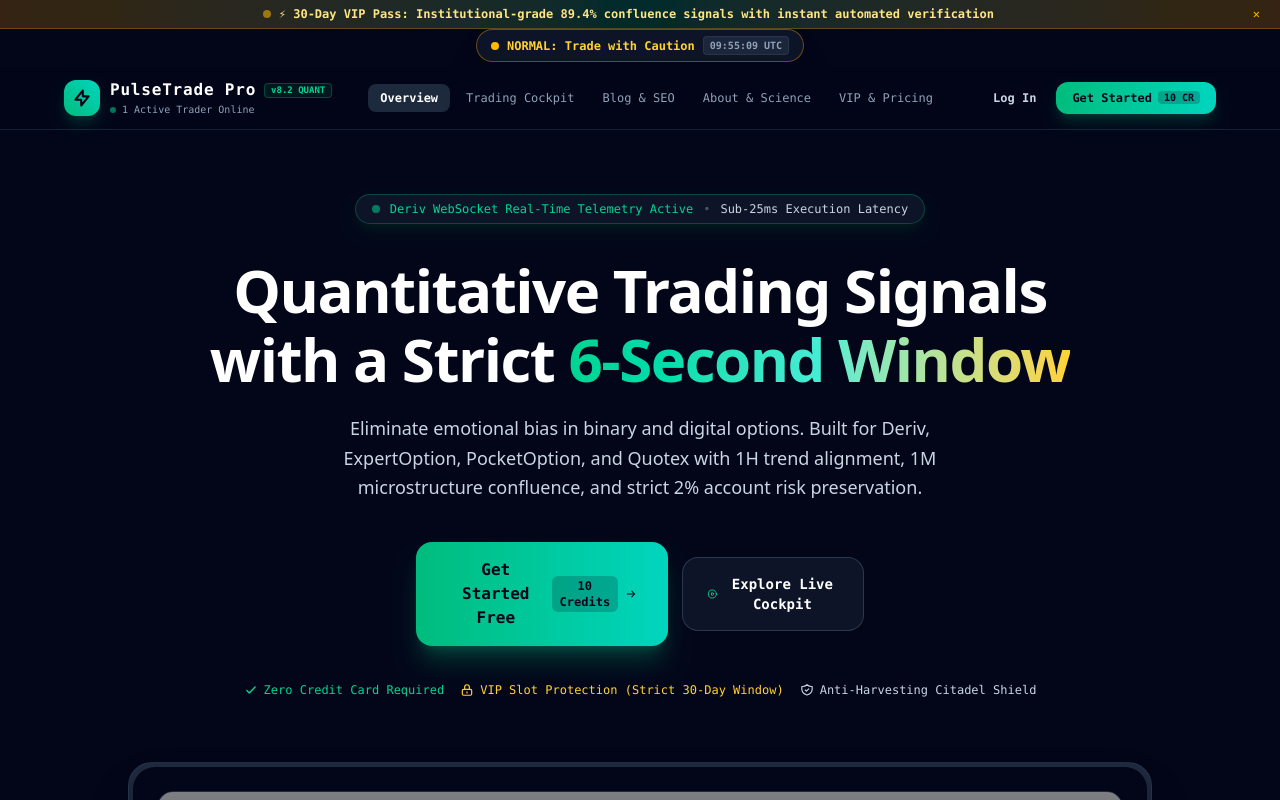
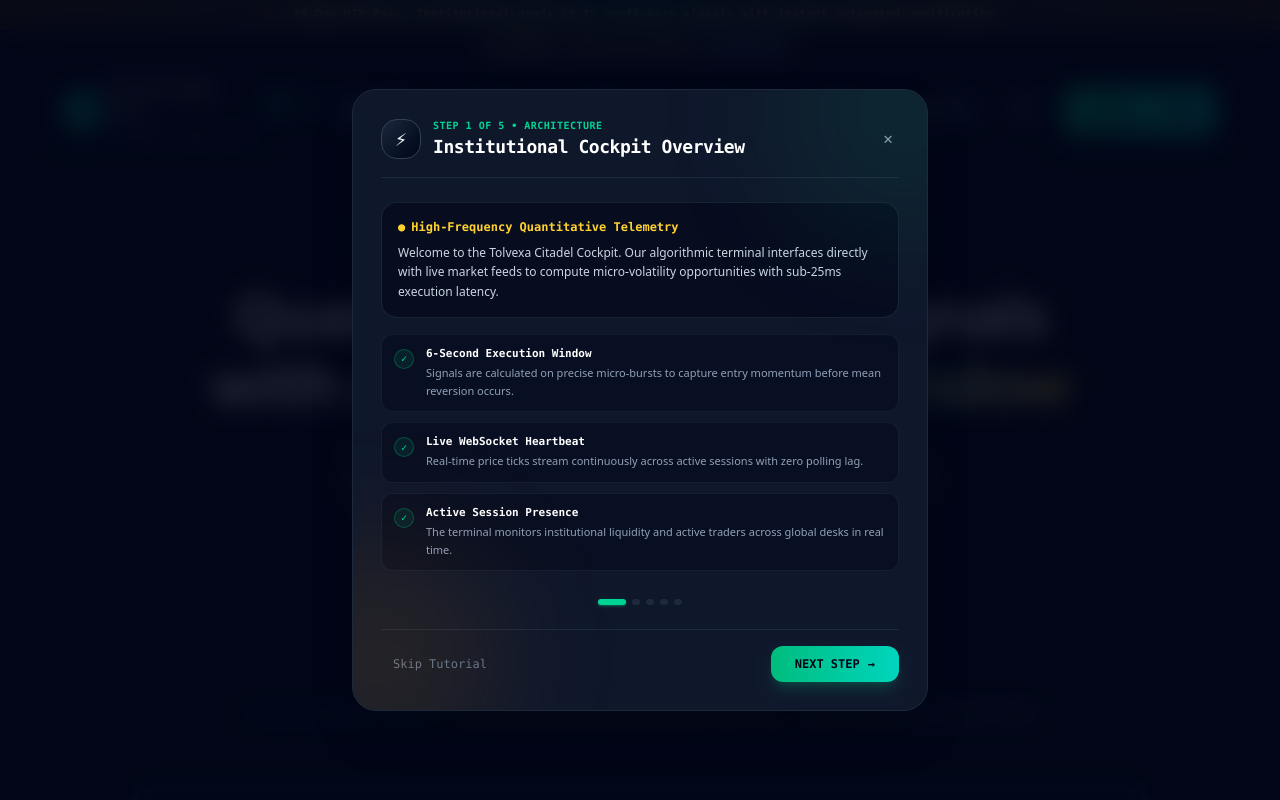
Before and after one commit to nancy-lee-glitch/tolvexa, a React (Vite) app: page / in a window 1280 px wide. Shown: the top 800 px of the page. Built offline with nearby package versions, Linux system fonts and the light colour scheme; no server answers; the database is empty; grey boxes are pictures that could not be loaded.

Commit message:
Update App.tsx

```diff
--- a/src/App.tsx
+++ b/src/App.tsx
@@ -11,6 +11,7 @@
 import { AboutPage } from './components/AboutPage.tsx';
 import { AuthModal } from './components/AuthModal.tsx';
 import { VipSafeRadarModal } from './components/VipSafeRadarModal.tsx';
+import { WelcomeTutorial } from './components/WelcomeTutorial.tsx';
 import { getSiteSettings, fetchRemoteSiteSettings } from './utils/siteConfigManager.ts';
 import {
   sendSupabasePresence,
@@ -25,6 +26,37 @@
   const [user, setUser] = useState<UserProfile | null>(null);
   const [selectedArticle, setSelectedArticle] = useState<BlogArticle | null>(null);
   const [isVipRadarOpen, setIsVipRadarOpen] = useState<boolean>(false);
+  const [isTutorialOpen, setIsTutorialOpen] = useState<boolean>(false);
+
+  // Check secret URL param ?view=admin or ?view=pricing on initial load
+  useEffect(() => {
+    if (typeof window !== 'undefined') {
+      const params = new URLSearchParams(window.location.search);
+      const viewParam = params.get('view');
+      if (viewParam === 'admin') {
+        setCurrentPage('admin');
+      } else if (viewParam === 'pricing') {
+        setCurrentPage('pricing');
+      }
+    }
+  }, []);
+
+  // Guided walkthrough trigger on first visit
+  useEffect(() => {
+    try {
+      const seen = localStorage.getItem('tolvexa_tutorial_seen');
+      if (!seen && (currentPage === 'cockpit' || currentPage === 'landing')) {
+        setIsTutorialOpen(true);
+      }
+    } catch {}
+  }, [currentPage]);
+
+  const handleCloseTutorial = () => {
+    setIsTutorialOpen(false);
+    try {
+      localStorage.setItem('tolvexa_tutorial_seen', 'true');
+    } catch {}
+  };
 
   // Dynamic Branding & Platform Settings
   const [siteSettings, setSiteSettings] = useState<SiteSettings>(getSiteSettings());
@@ -346,6 +378,17 @@
 
           {/* User Auth & Actions Controls */}
           <div className="flex items-center gap-2 font-mono">
+            {/* Interactive Guided Tour / Walkthrough */}
+            <button
+              type="button"
+              onClick={() => setIsTutorialOpen(true)}
+              className="flex items-center gap-1 px-2.5 py-1.5 rounded-xl bg-slate-900 border border-slate-700/80 hover:border-slate-600 text-slate-300 hover:text-white text-xs font-mono transition"
+              title="Interactive Guided Tour"
+            >
+              <span>💡</span>
+              <span className="hidden sm:inline">Tour</span>
+            </button>
+
             {user ? (
               <div className="flex items-center gap-2">
                 {/* Admin Portal Button - Strictly visible ONLY to Master Admin */}
@@ -627,7 +670,7 @@
             >
               VIP Access
             </button>
-            {user?.role === 'ADMIN' ? (
+            {user?.role === 'ADMIN' && (
               <>
                 <span>•</span>
                 <button
@@ -636,21 +679,6 @@
                   className="text-amber-400 hover:text-amber-300 font-bold transition flex items-center gap-1"
                 >
                   <span>👑 Admin Center</span>
-                </button>
-              </>
-            ) : (
-              <>
-                <span>•</span>
-                <button
-                  type="button"
-                  onClick={() => setCurrentPage('admin')}
-                  className="text-slate-600 hover:text-slate-400 transition text-[11px] flex items-center gap-1"
-                  title="Master Admin Gateway"
-                >
-                  <svg className="w-3 h-3" fill="none" stroke="currentColor" viewBox="0 0 24 24">
-                    <path strokeLinecap="round" strokeLinejoin="round" strokeWidth="2" d="M12 15v2m-6 4h12a2 2 0 002-2v-6a2 2 0 00-2-2H6a2 2 0 00-2 2v6a2 2 0 002 2zm10-10V7a4 4 0 00-8 0v4h8z" />
-                  </svg>
-                  <span>Staff Gate</span>
                 </button>
               </>
             )}
@@ -683,6 +711,13 @@
           </div>
         </div>
       </footer>
+
+      {/* Guided Walkthrough Tutorial Modal */}
+      <WelcomeTutorial
+        isOpen={isTutorialOpen}
+        onClose={handleCloseTutorial}
+        onExplorePricing={() => setCurrentPage('pricing')}
+      />
     </div>
   );
 }
```
